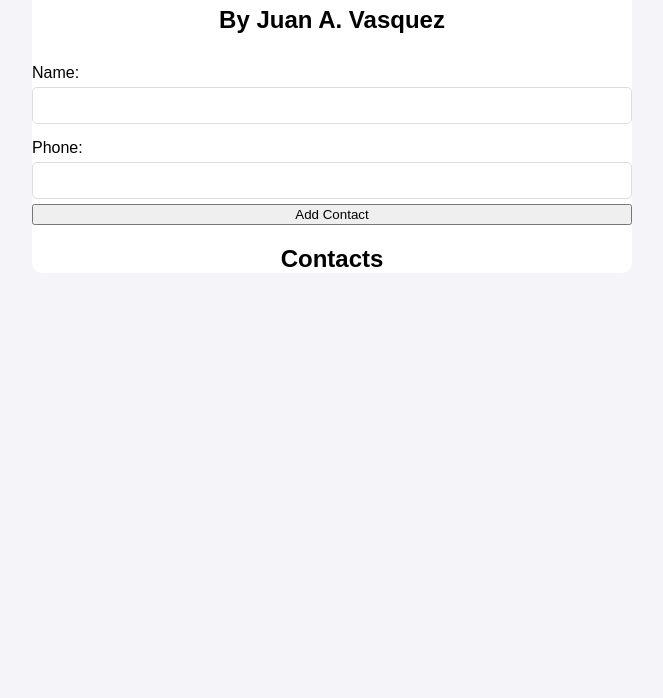
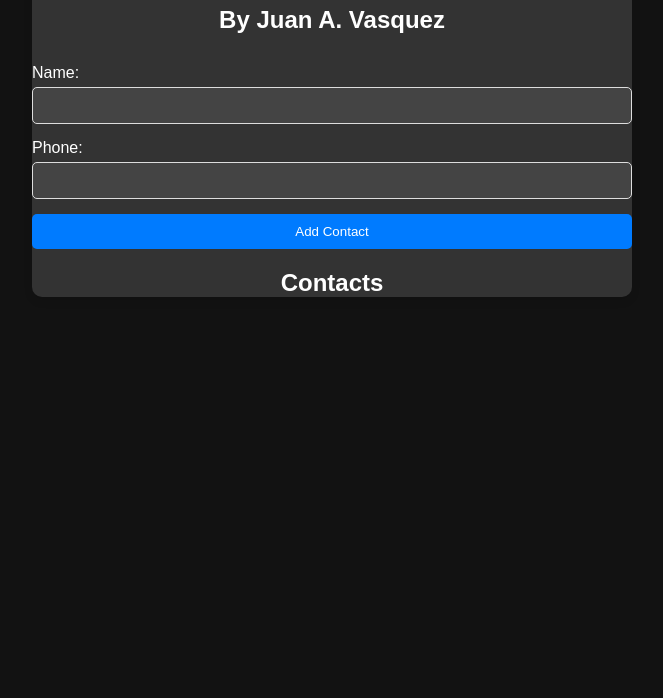
Before and after one commit to STC-JVasquez/Contact_List_CITP4316, a plain HTML site: page index.html in a window 1280 px wide. Shown: the part 102-800 px from the top of the page, without its empty margins (308-971 px from the left). Drawn offline with Linux system fonts and the light colour scheme.

Commit message:
Changed code in style.css to make it into darkmode

```diff
--- a/CSS/style.css
+++ b/CSS/style.css
@@ -1,6 +1,7 @@
 body {
     font-family: Arial, Helvetica, sans-serif;
-    background-color: #f4f4f9;
+    background-color: #121212;
+    color: #ffffff;
     margin: 0;
     padding: 0;
 }
@@ -8,9 +9,9 @@ body {
 .container {
     max-width: 600px;
     margin: 50px auto;
-    background-color: #fff;
+    background-color: #333333;
     border-radius: 10px;
-    box-shadow: 0 4px 8px rgba(red, green, blue, alpha);
+    box-shadow: 0 4px 8px rgba(0, 0, 0, 0.1);
 }
 
 h1, h2 {
@@ -29,12 +30,24 @@ label {
 input{
     padding: 10px;
     margin: 5px 0;
+    background-color: #444444;
+    color: #ffffff;
     border-radius: 5px;
     border: 1px solid #ddd;
 }
 
+button {
+    margin-top: 10px;
+    padding: 10px;
+    background-color: #007bff;
+    color: #ffffff;
+    border: none;
+    border-radius: 5px;
+    cursor: pointer;
+}
+
 button:hover {
-    background-color: #4caefc;
+    background-color: #0056b3;
 }
 
 ul {
@@ -44,7 +57,8 @@ ul {
 
 ul li {
     padding: 10px;
-    background-color: #eee;
+    background-color: #444444;
     margin: 10px 0;
     border-radius: 5px;
+    color: #ffffff;
 }
```
